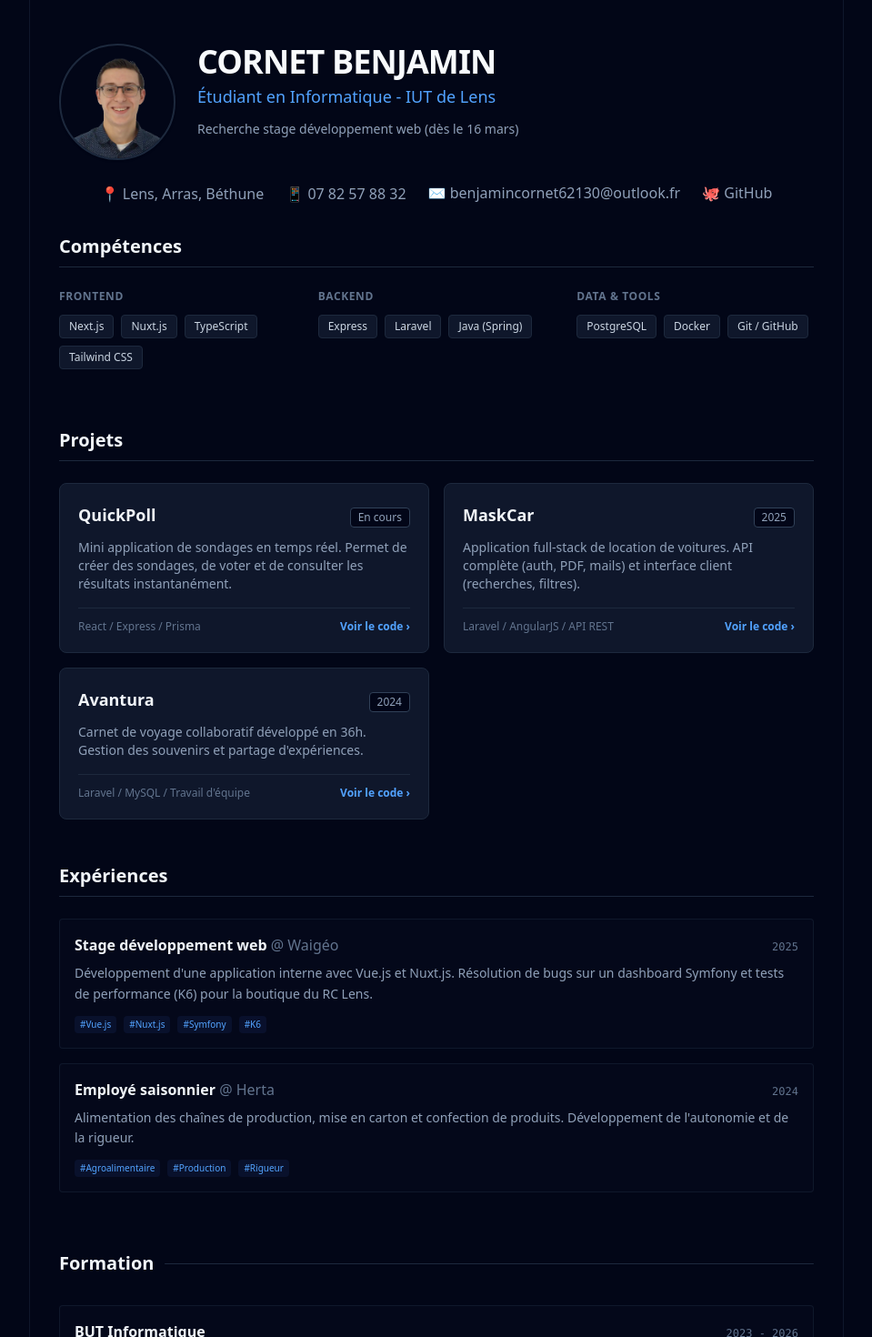
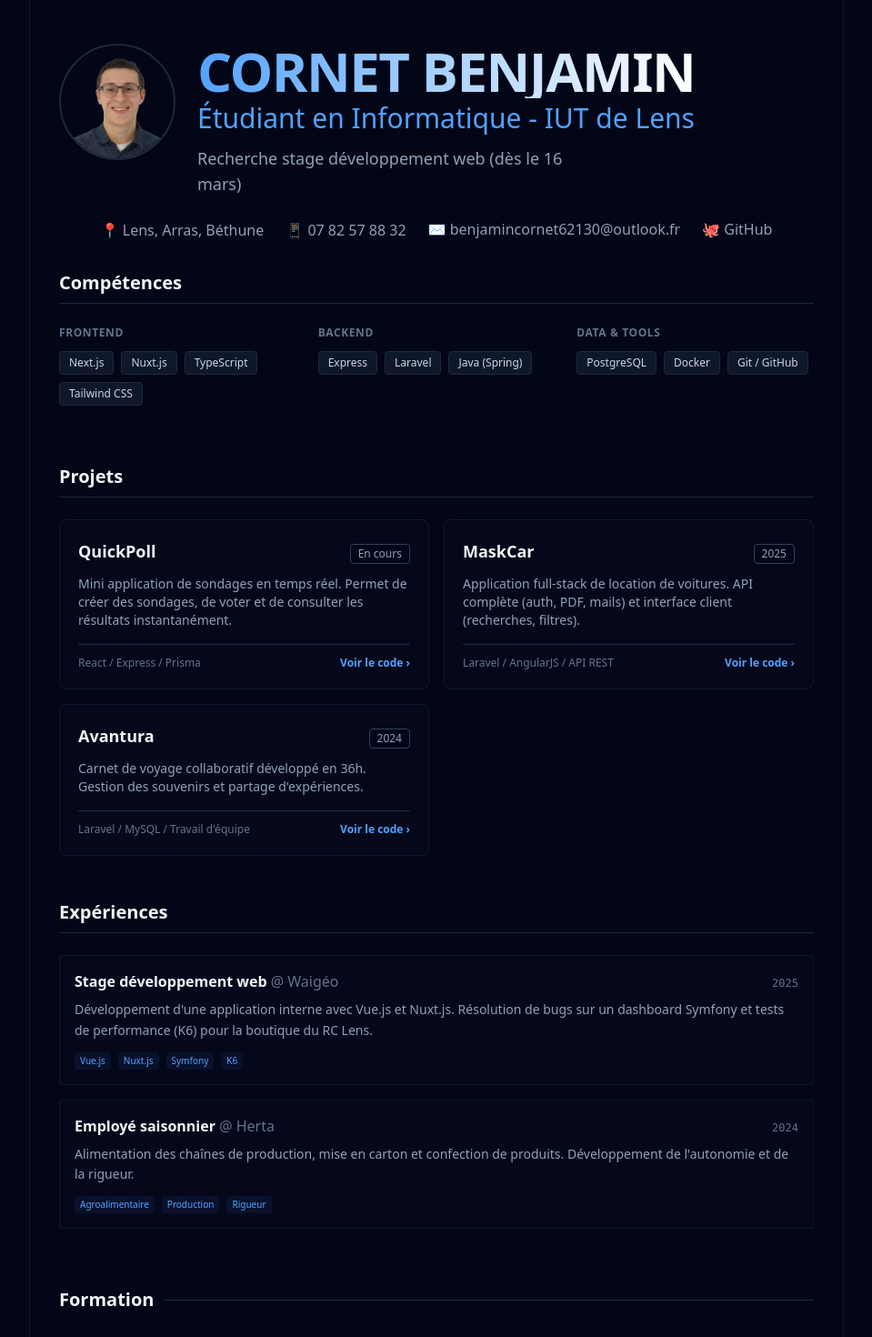
Before and after one commit to BenjaminC62/cv-cornet-benjamin, a Next.js app: page / in a window 1280 px wide. Shown: the top 1470 px of the page at 91% size, without its empty margins (160-1119 px from the left). Built offline with nearby package versions, Linux system fonts and the light colour scheme.

Commit message:
#9 - ajout de style

```diff
--- a/app/(cv)/Experiences/components/ExperiencesCard.tsx
+++ b/app/(cv)/Experiences/components/ExperiencesCard.tsx
@@ -23,7 +23,7 @@ const ExperienceCard: React.FC<ExperienceProps> = ({
             <div className="flex flex-wrap gap-2">
                 {skills.map((skill) => (
                     <span key={skill} className="text-[10px] text-blue-400 bg-blue-950/30 px-1.5 py-0.5 rounded">
-                        #{skill}
+                        {skill}
                     </span>
                 ))}
             </div>
--- a/app/(cv)/Navbar/Navbar.tsx
+++ b/app/(cv)/Navbar/Navbar.tsx
@@ -9,13 +9,13 @@ const Navbar: React.FC = () => {
                 <Avatar />
 
                 <div className='text-center sm:text-left space-y-1'>
-                    <h1 className="text-slate-50 text-3xl sm:text-4xl font-bold tracking-tight uppercase">
+                    <h1 className="text-4xl sm:text-6xl font-bold tracking-tight uppercase from-blue-400 to-white bg-clip-text text-transparent bg-linear-to-r">
                         Cornet Benjamin
                     </h1>
-                    <h2 className="text-blue-400 text-lg font-medium">
+                    <h2 className="text-blue-400 text-3xl font-medium">
                         Étudiant en Informatique - IUT de Lens
                     </h2>
-                    <p className="text-slate-400 text-sm pt-2 max-w-md">
+                    <p className="text-slate-400 text-lg pt-2 max-w-md">
                         Recherche stage développement web (dès le 16 mars)
                     </p>
                 </div>
--- a/app/(cv)/Projects/components/ProjectCard.tsx
+++ b/app/(cv)/Projects/components/ProjectCard.tsx
@@ -5,7 +5,7 @@ const ProjectCard: React.FC<ProjectProps> = ({
     title, description, tech, status, url
 }) => {
   return (
-    <article className="flex flex-col bg-slate-900 border border-slate-800 p-5 rounded-lg h-full">
+    <article className="flex flex-col bg-slate-900/20 border border-slate-800/50  p-5 rounded-lg h-full">
         <div className="flex justify-between items-baseline mb-3">
             <h3 className="font-bold text-slate-100 text-lg">
                 {title}
```
